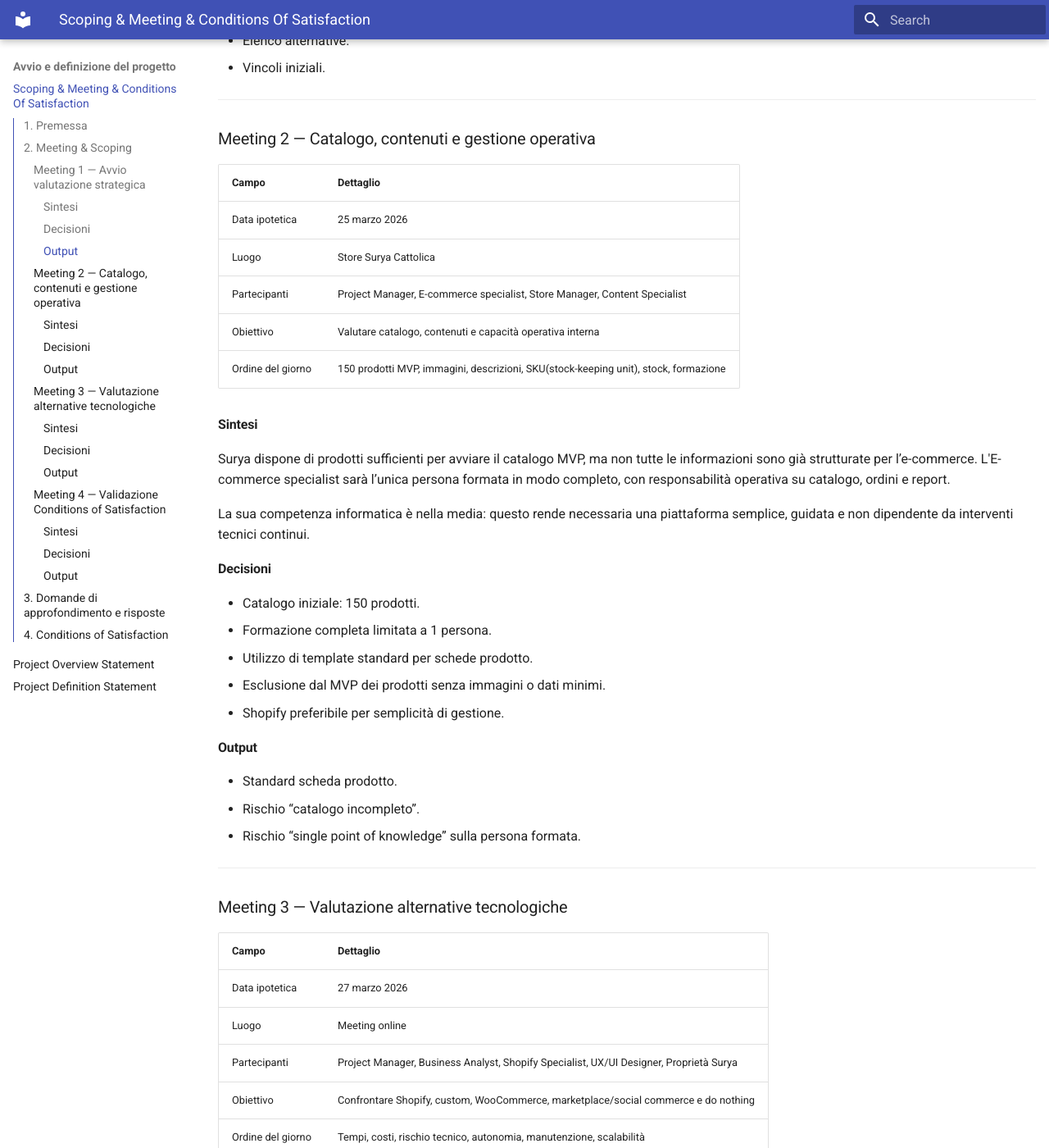
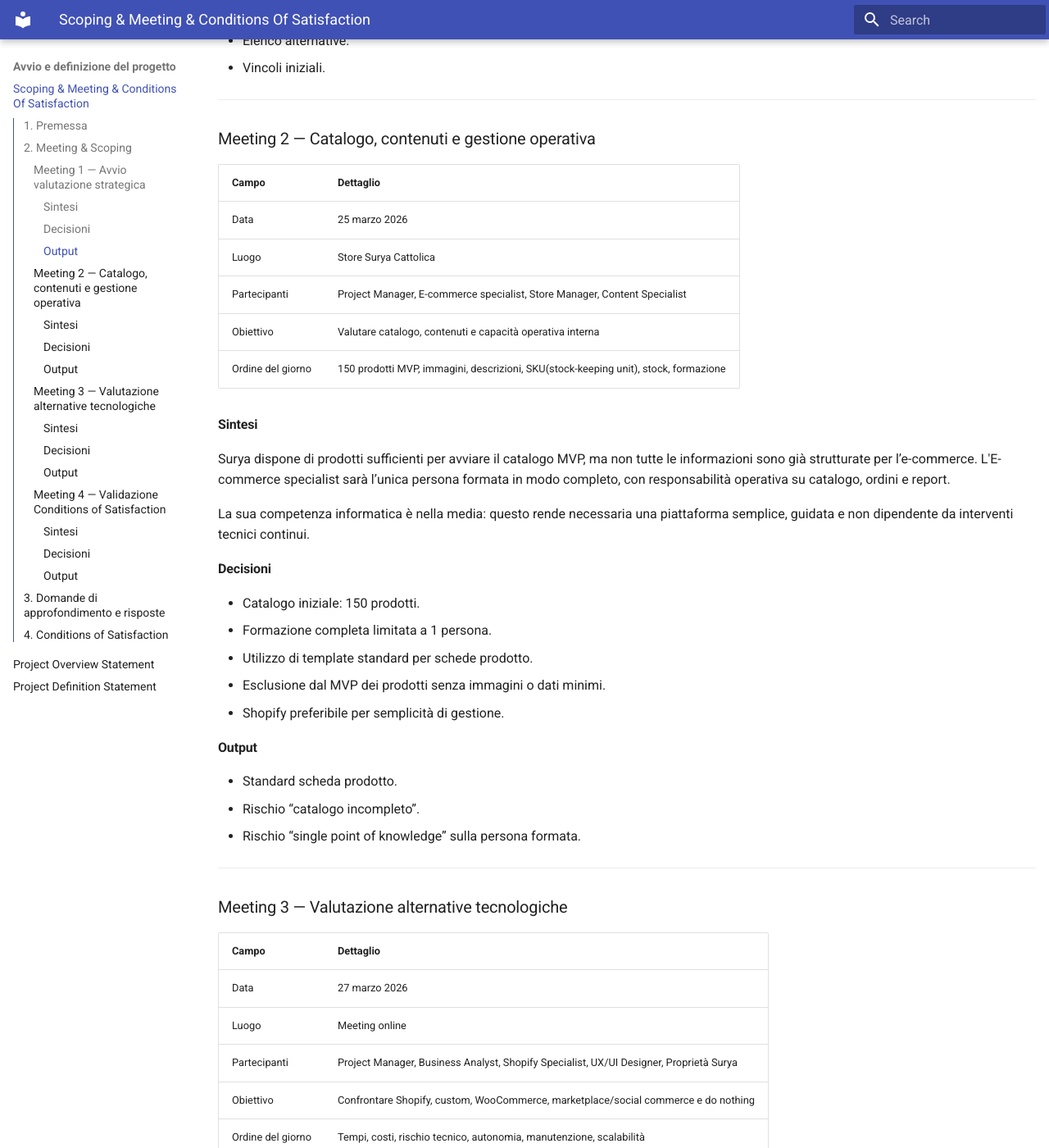
Before and after one commit to AlexTesta00/PM-Surya, an MkDocs documentation site: the page built from docs/scoping_meeting_cos.md, in a window 1280 px wide and 1400 px high, scrolled down 1238 px. Shown: the whole window at 82% size. Built offline with MkDocs 1.6.1 and Material for MkDocs 9.7.7, drawn with Linux system fonts in a browser that asks for light colours.

Commit message:
fix(scoping_meeting_cos.md): meeting are realistic

```diff
--- a/docs/scoping_meeting_cos.md
+++ b/docs/scoping_meeting_cos.md
@@ -43,7 +43,7 @@ Il Project Manager ha chiarito l'importanza che il progetto non è “fare un si
 
 | Campo | Dettaglio |
 |---|---|
-| Data ipotetica | 25 marzo 2026 |
+| Data | 25 marzo 2026 |
 | Luogo | Store Surya Cattolica |
 | Partecipanti | Project Manager, E-commerce specialist, Store Manager, Content Specialist |
 | Obiettivo | Valutare catalogo, contenuti e capacità operativa interna |
@@ -75,7 +75,7 @@ La sua competenza informatica è nella media: questo rende necessaria una piatta
 
 | Campo | Dettaglio |
 |---|---|
-| Data ipotetica | 27 marzo 2026 |
+| Data | 27 marzo 2026 |
 | Luogo | Meeting online |
 | Partecipanti | Project Manager, Business Analyst, Shopify Specialist, UX/UI Designer, Proprietà Surya |
 | Obiettivo | Confrontare Shopify, custom, WooCommerce, marketplace/social commerce e do nothing |
@@ -105,7 +105,7 @@ Shopify è emerso come soluzione più adatta perché riduce il time-to-market e
 
 | Campo | Dettaglio |
 |---|---|
-| Data ipotetica | 31 marzo 2026 |
+| Data | 31 marzo 2026 |
 | Luogo | Store Surya Misano |
 | Partecipanti | Proprietà Surya, Project Manager, Business Analyst, Legal/GDPR Consultant |
 | Obiettivo | Validare POS, budget, tempi e conditions of satisfactions |
```
